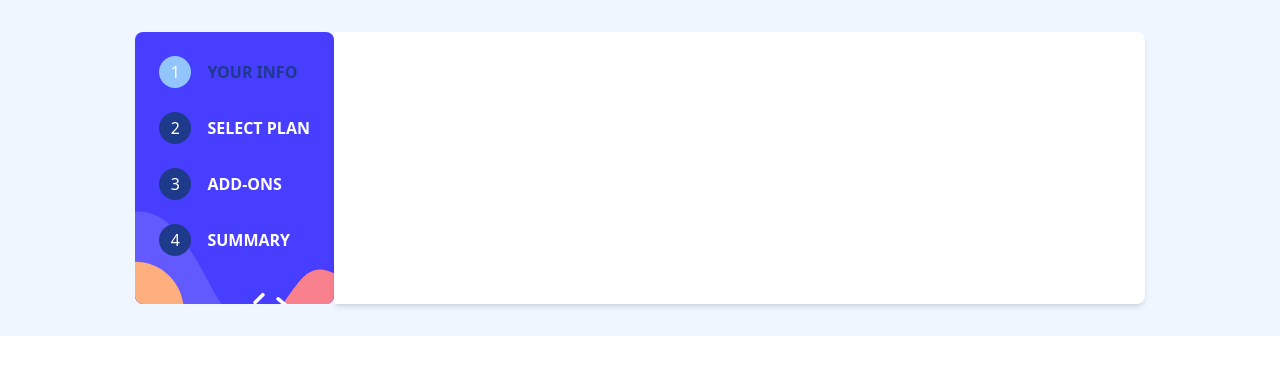
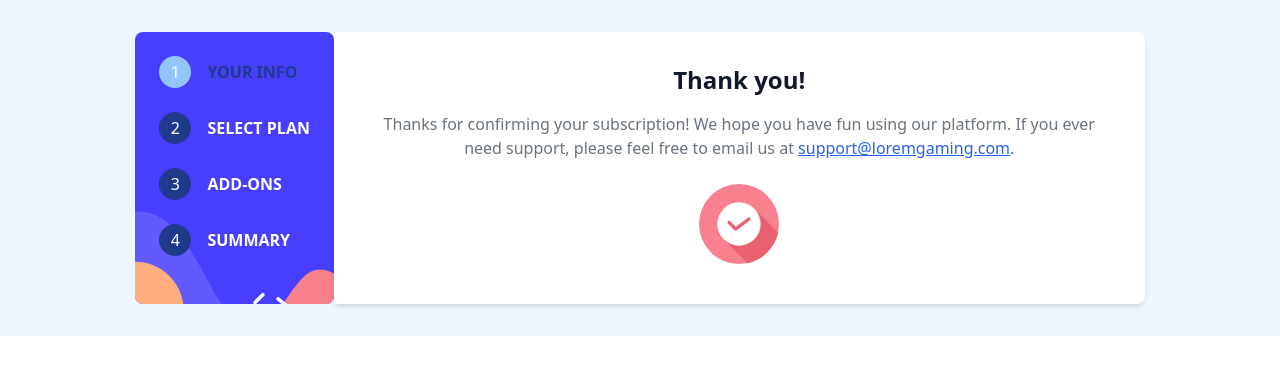
Before and after one commit to Reemaz88/multi-step-form-main, a React (Create React App) app: page /step5 in a window 1280 px wide. Shown: the top 374 px of the page. Built offline with nearby package versions, Linux system fonts and the light colour scheme.

Commit message:
update step 5 and make it work

```diff
--- a/src/App.js
+++ b/src/App.js
@@ -5,6 +5,7 @@ import StepOne from './Components/StepOne';
 import StepTwo from './Components/StepTwo';
 import StepThree from './Components/StepThree';
 import StepFour from './Components/StepFour';
+import StepFive from './Components/StepFive'; // Import StepFive
 
 const App = () => {
   // State to track current step
@@ -21,6 +22,7 @@ const App = () => {
             <Route path="/step2" element={<StepTwo setCurrentStep={setCurrentStep} />} />
             <Route path="/step3" element={<StepThree setCurrentStep={setCurrentStep} />} />
             <Route path="/step4" element={<StepFour setCurrentStep={setCurrentStep} />} />
+            <Route path="/step5" element={<StepFive />} /> {/* New route for Step 5 */}
           </Routes>
         </div>
       </div>
--- /dev/null
+++ b/src/Components/StepFive.js
@@ -0,0 +1,19 @@
+import React from 'react';
+import iconThanks from '../assets/images/icon-thank-you.svg'
+
+const StepFive = () => {
+  return (
+    <div className="flex items-center justify-center ">
+      <div className="text-center">
+        <h2 className="text-2xl font-bold text-gray-900 mb-4">Thank you!</h2>
+        <p className="text-gray-500 mb-6">
+          Thanks for confirming your subscription! We hope you have fun using our platform. If you ever need support, please feel free to email us at <a href="mailto:support@loremgaming.com" className="text-blue-600 underline">support@loremgaming.com</a>.
+        </p>
+        {/* Icon can be placed here */}
+        <img src={iconThanks} alt="Confirmation" className="mx-auto" />
+      </div>
+    </div>
+  );
+};
+
+export default StepFive;
--- a/src/Components/StepFour.js
+++ b/src/Components/StepFour.js
@@ -8,10 +8,6 @@ const StepFour = ({ setCurrentStep }) => {
   // Get the plan, billing cycle, and addons data from Redux
   const { type: plan, duration } = useSelector((state) => state.form.plan);
   const addons = useSelector((state) => state.form.addons);
-
-  console.log("Plan:", plan);
-  console.log("Duration:", duration);
-  console.log("Addons:", addons);
 
   // Determine if it's yearly billing
   const isYearly = duration === "yearly";
@@ -40,8 +36,6 @@ const StepFour = ({ setCurrentStep }) => {
   }, 0);
 
   const total = planPrice + addonsTotal;
-
-  console.log("Total Price:", total);
 
   return (
     <div className="p-6">
@@ -111,6 +105,8 @@ const StepFour = ({ setCurrentStep }) => {
           onClick={() => {
             // Handle confirmation logic here (e.g., submit data to a server)
             console.log("Confirmed!");
+            setCurrentStep(4); // Set to Step 5
+            navigate("/step5"); // Navigate to Step 5
           }}
         >
           Confirm
--- a/tailwind.config.js
+++ b/tailwind.config.js
@@ -6,7 +6,8 @@ module.exports = {
     "./src/Components/Sidebar.js",
     "./src/Components/StepTwo.js",
     "./src/Components/StepThree.js",
-    "./src/Components/StepFour.js"
+    "./src/Components/StepFour.js",
+    "./src/Components/StepFive.js",
   ],
   theme: {
     extend: {
```
